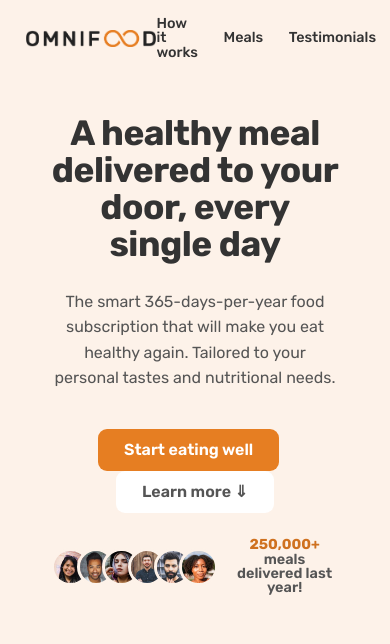
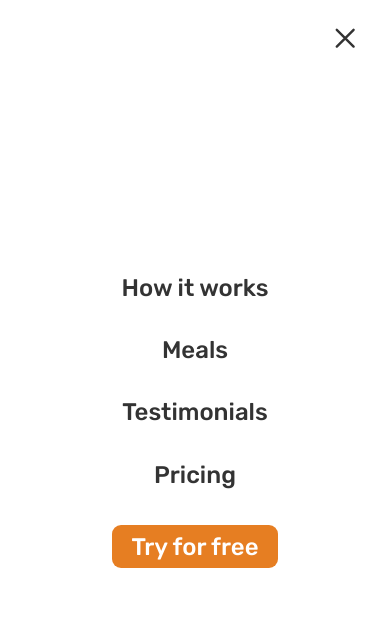
Before and after one commit to KacSzu/omnifood-project, a plain HTML site: page index.html in a window 390 px wide. Shown: the top 644 px of the page. Drawn offline with nearby package versions, Linux system fonts and the light colour scheme.

Commit message:
Building the Mobile Navigation

```diff
--- a/css/general.css
+++ b/css/general.css
@@ -57,6 +57,7 @@ body {
   line-height: 1;
   font-weight: 400;
   color: #555;
+  overflow-x:hidden ;
 }
 /* GENERAL COMPONENTS */
 .container {
--- a/css/queries.css
+++ b/css/queries.css
@@ -95,3 +95,48 @@ grid-template-columns: 1fr
     padding: 1.2rem;
 }
 }
+
+/* MOBILE NAVIGATION */
+
+.btn-mobile-nav{
+    display:block;
+}
+.main-nav{
+    background-color: white;
+    position: absolute;
+    top:0;
+    left: 0;
+    width: 100%;
+    height: 100vh;
+    transform:translateX(100%);
+    display:flex;
+    align-items: center;
+    justify-content: center;
+    transition: all 0.5s ease-in;
+    opacity: 0;
+    /* unaccessable to mouse and keyboard */
+    pointer-events: none;
+    /* hide it from screen readers */
+    visibility: hidden;
+}
+.nav-open .main-nav{
+    opacity:1;
+    pointer-events: auto;
+    visibility:visible;
+    transform:translateX(0);
+}
+.nav-open .icon-mobile-nav[name=close-outline]{
+    display:block;
+
+  }
+ .nav-open .icon-mobile-nav[name=menu-outline]{
+    display:none;
+  }
+.main-nav-list{
+    flex-direction: column;
+    gap:4.8rem
+}
+.main-nav-link:link,
+.main-nav-link:visited {
+    font-size: 3rem;
+}
--- a/css/style.css
+++ b/css/style.css
@@ -42,6 +42,24 @@
 .main-nav-link.nav-cta:hover,
 .main-nav-link.nav-cta:active {
   background-color: #cf711f;
+}
+
+/* MOBILE */
+.btn-mobile-nav{
+  border: none;
+  background-color: none;
+  cursor:pointer;
+display:none;
+}
+.icon-mobile-nav{
+height: 4.8rem;
+width: 4.8rem;
+color:#333;
+
+
+}
+.icon-mobile-nav[name=close-outline]{
+  display:none
 }
 /* HERO SECTION  */
 .section-hero {
--- a/index.html
+++ b/index.html
@@ -17,7 +17,7 @@
     <title>Omnifood</title>
   </head>
   <body>
-    <header class="header">
+    <header class="header nav-open">
       <img class="logo" alt="logo" src="img/omnifood-logo.png" />
       <nav class="main-nav">
         <ul class="main-nav-list">
@@ -28,6 +28,10 @@
           <li><a class="main-nav-link nav-cta" href="#">Try for free</a></li>
         </ul>
       </nav>
+      <button class="btn-mobile-nav">
+        <ion-icon class="icon-mobile-nav" name="menu-outline"></ion-icon>
+        <ion-icon class="icon-mobile-nav" name="close-outline"></ion-icon>
+      </button>
     </header>
     <main>
       <section class="section-hero">
@@ -596,8 +600,13 @@
         <div class="adress-column">
           <p class="footer-heading">Contact us:</p>
           <address class="contacts">
-            <p class="adress">623 Harrison St., 2nd Floor, San Francisco, CA 94107</p>
-            <p>Phone: <a class="footer-link" href="tel:415-201-6370"> 415-201-6370 </a></p>
+            <p class="adress">
+              623 Harrison St., 2nd Floor, San Francisco, CA 94107
+            </p>
+            <p>
+              Phone:
+              <a class="footer-link" href="tel:415-201-6370"> 415-201-6370 </a>
+            </p>
             <p>
               Email:<a class="footer-link" href="mailto:hello@omnifood.com"
                 >hello@omnifood.com</a
```
